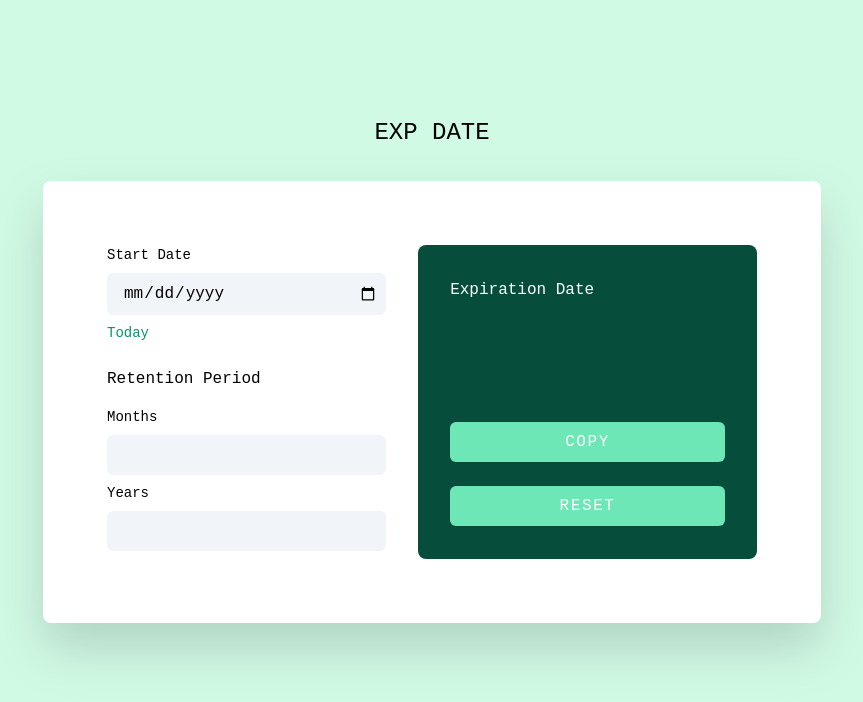
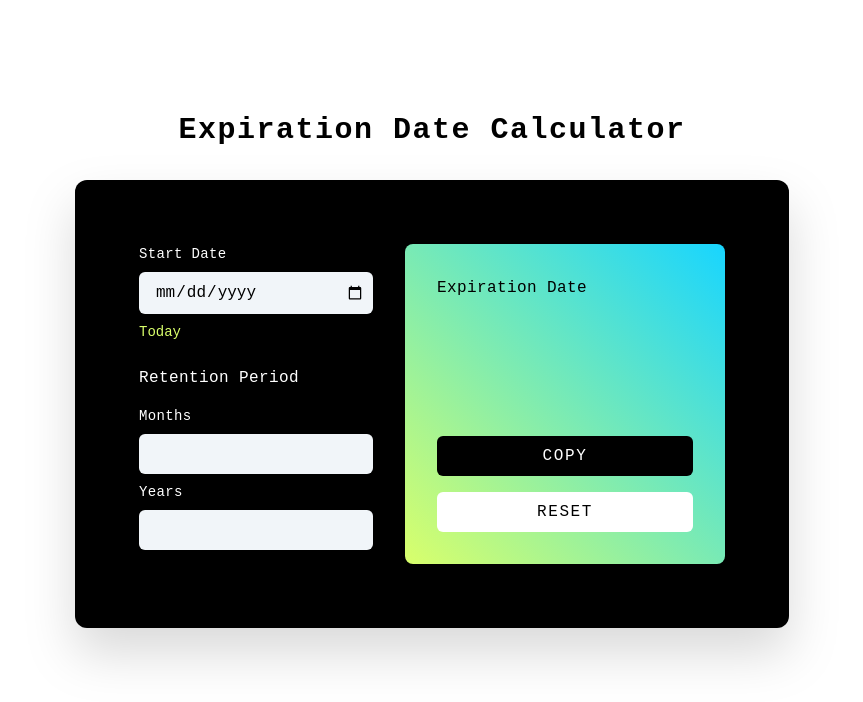
Before and after one commit to brittanycalla/exp-date-calculator, a React (Create React App) app: page / in a window 1280 px wide. Shown: the top 702 px of the page, without its empty margins (208-1071 px from the left). Built offline with nearby package versions, Linux system fonts and the light colour scheme.

Commit message:
update design

```diff
--- a/src/App.js
+++ b/src/App.js
@@ -54,15 +54,15 @@ function App() {
   }
 
   return (
-    <div className="flex flex-col items-center justify-end min-h-screen pt-8 bg-emerald-100 min-w-screen sm:justify-center sm:pb-8">
-      <div className="mb-8 text-2xl sm:mt-[-60px]">
-        EXP DATE
+    <div className="flex flex-col items-center justify-end min-h-screen pt-8 bg-white min-w-screen sm:justify-center sm:pb-8">
+      <div className="mb-8 font-bold text-3xl tracking-wider sm:mt-[-60px]">
+        Expiration Date Calculator
       </div>
-      <div className="md:flex sm:gap-8 bg-white w-full h-full sm:h-auto sm:min-w-[640px] sm:w-auto p-8 md:p-16 rounded-t-xl sm:rounded-lg drop-shadow-2xl">
-        <div className="mb-6 md:mb-0 md:w-1/2">
+      <div className="md:flex sm:gap-8 bg-black w-full h-full sm:h-auto sm:min-w-[640px] sm:w-auto p-8 md:p-16 rounded-t-xl sm:rounded-xl drop-shadow-2xl max-w-[740px]">
+        <div className="mb-6 md:mb-0">
           <StartDate startDate={startDate} onStartDateChange={e => setStartDate(e.target.value)} />
-          <button className="block mb-6 text-sm text-emerald-600" role="link" onClick={e => setStartDate(today)}>Today</button>
-          <span className="inline-block mb-4">Retention Period</span>
+          <button className="block mb-6 text-sm text-[#D9FF6B]" role="link" onClick={e => setStartDate(today)}>Today</button>
+          <span className="inline-block mb-4 font-medium tracking-wide text-white">Retention Period</span>
           <Input id="months" label="Months" inputType="number" value={months || ''} onChange={onMonths} />
           <Input id="years" label="Years" inputType="number" value={years || ''} onChange={onYears} />
         </div>
--- a/src/components/Button.jsx
+++ b/src/components/Button.jsx
@@ -11,7 +11,7 @@ export const Button = ({ text, textColor, bgColor, handleClick }) => {
 
 Button.defaultProps = {
   textColor: "white",
-  bgColor: "bg-emerald-300",
+  bgColor: "bg-white",
 };
 
 export default Button;
--- a/src/components/Calculation.jsx
+++ b/src/components/Calculation.jsx
@@ -2,14 +2,16 @@ import Button from "./Button"
 
 const Calculation = ({ expDate, copyMessage, onCopyExpDate, onReset }) => {
   return (
-    <div className="flex flex-col justify-center gap-6 bg-emerald-900 rounded-xl sm:rounded-lg text-white p-8 md:w-[30vw]">
-      <div className="flex flex-col mb-4">
-        <span className="mb-2">Expiration Date</span>
-        <span className="mb-4 min-h-[36px] text-3xl">{expDate}</span>
-        <span className="text-sm text-emerald-300 min-h-[20px]">{copyMessage}</span>
+    <div className="flex flex-col justify-between p-8 text-white bg-gradient-to-tr from-[#D9FF6B] to-[#18D5FF] rounded-xl sm:rounded-lg md:h-[320px] md:w-[320px]">
+      <div className="flex flex-col">
+        <span className="mb-4 tracking-wide text-black">Expiration Date</span>
+        <span className="mb-4 h-[44px] text-[44px] font-bold text-black self-center">{expDate}</span>
+        <span className="text-sm text-black mt-2 min-h-[20px]">{copyMessage}</span>
       </div>
-      <Button text="Copy" handleClick={onCopyExpDate} />
-      <Button text="Reset" handleClick={onReset}/>
+      <div className="flex flex-col gap-4">
+        <Button  text="Copy" bgColor="bg-black" handleClick={onCopyExpDate} />
+        <Button text="Reset" textColor="black" handleClick={onReset}/>
+      </div>
     </div>
   )
 }
--- a/src/components/Input.jsx
+++ b/src/components/Input.jsx
@@ -1,12 +1,12 @@
 const Input = ({ label, inputType, id, value, onChange }) => {
   return (
     <div className="flex flex-col">
-      <label className="text-sm mb-2" htmlFor={id}>
+      <label className="mb-2 text-sm tracking-wide text-white" htmlFor={id}>
         {label}
       </label>
       <input
         value={value}
-        className="bg-slate-100 rounded-md focus-visible:outline-emerald-500 focus:outline-emerald-500 focus-visible:bg-white focus:bg-white p-2 mb-2 pl-4"
+        className="p-2 pl-4 mb-2 rounded-md bg-slate-100 focus-visible:outline-[#D9FF6B] focus:outline-[#D9FF6B] focus-visible:bg-white focus:bg-white"
         id={id}
         type={inputType}
         onChange={onChange}
--- a/src/index.css
+++ b/src/index.css
@@ -2,10 +2,10 @@
 @tailwind components;
 @tailwind utilities;
 
-@import url('https://fonts.googleapis.com/css2?family=IBM+Plex+Mono:wght@300;400;500;600&display=swap');
+@import url('https://fonts.googleapis.com/css2?family=Work+Sans:wght@400;500;700&display=swap');
 
 @layer base {
   html {
-    font-family: 'IBM Plex Mono', monospace, system-ui, sans-serif;
+    font-family: 'Work Sans', monospace, system-ui, sans-serif;
   }
 }
```
